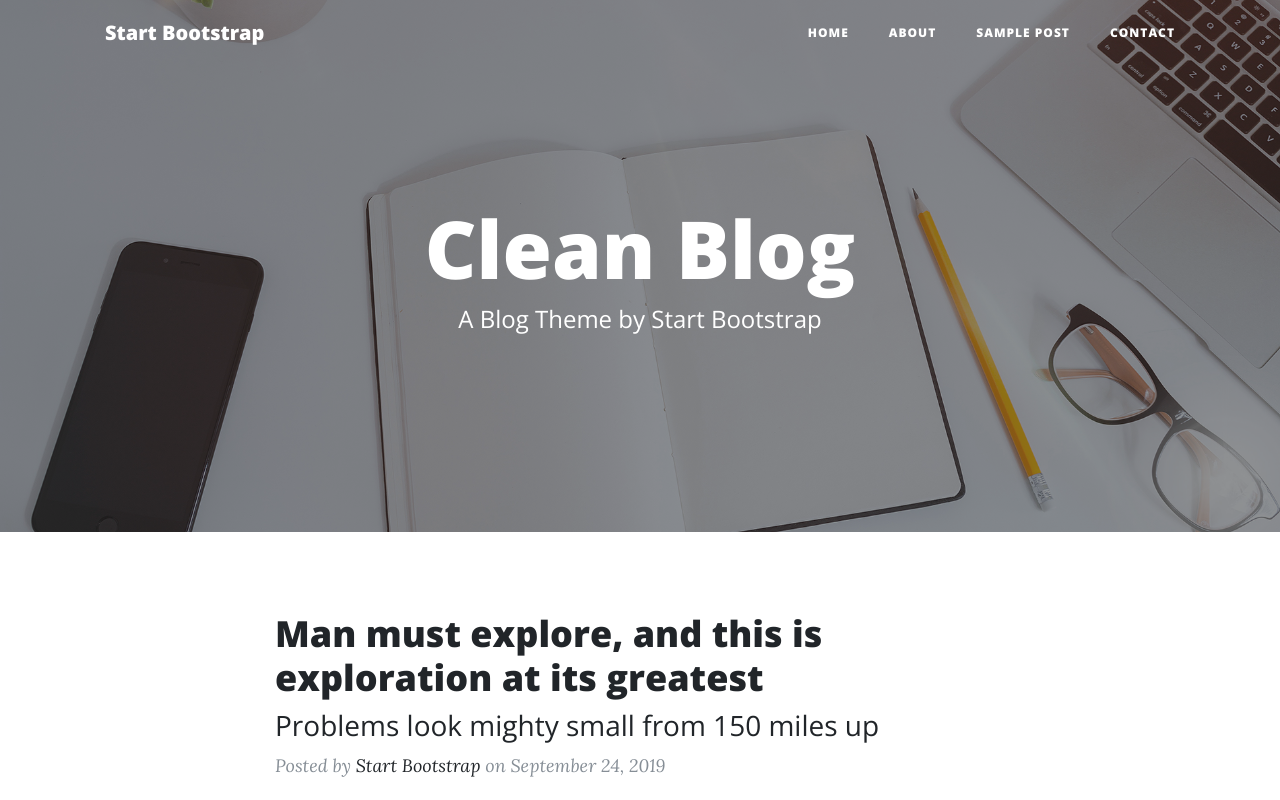
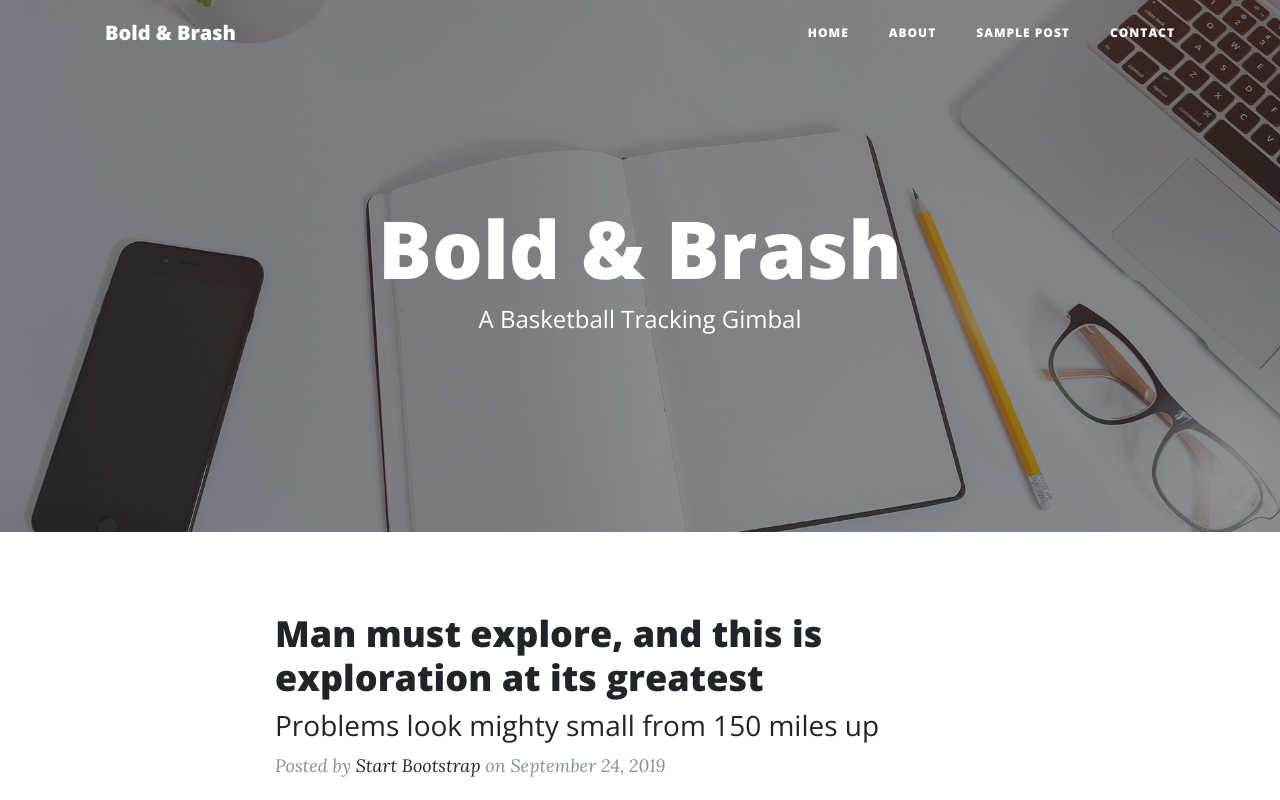
Before and after one commit to dkkar/Website, a website: page index.html in a window 1280 px wide. Shown: the top 800 px of the page. Drawn offline with nearby package versions, Linux system fonts and the light colour scheme.

Commit message:
Main page title change

```diff
--- a/index.html
+++ b/index.html
@@ -28,7 +28,7 @@
   <!-- Navigation -->
   <nav class="navbar navbar-expand-lg navbar-light fixed-top" id="mainNav">
     <div class="container">
-      <a class="navbar-brand" href="index.html">Start Bootstrap</a>
+      <a class="navbar-brand" href="index.html">Bold & Brash</a>
       <button class="navbar-toggler navbar-toggler-right" type="button" data-toggle="collapse" data-target="#navbarResponsive" aria-controls="navbarResponsive" aria-expanded="false" aria-label="Toggle navigation">
         Menu
         <i class="fas fa-bars"></i>
@@ -59,8 +59,8 @@
       <div class="row">
         <div class="col-lg-8 col-md-10 mx-auto">
           <div class="site-heading">
-            <h1>Clean Blog</h1>
-            <span class="subheading">A Blog Theme by Start Bootstrap</span>
+            <h1>Bold & Brash</h1>
+            <span class="subheading">A Basketball Tracking Gimbal</span>
           </div>
         </div>
       </div>
```
